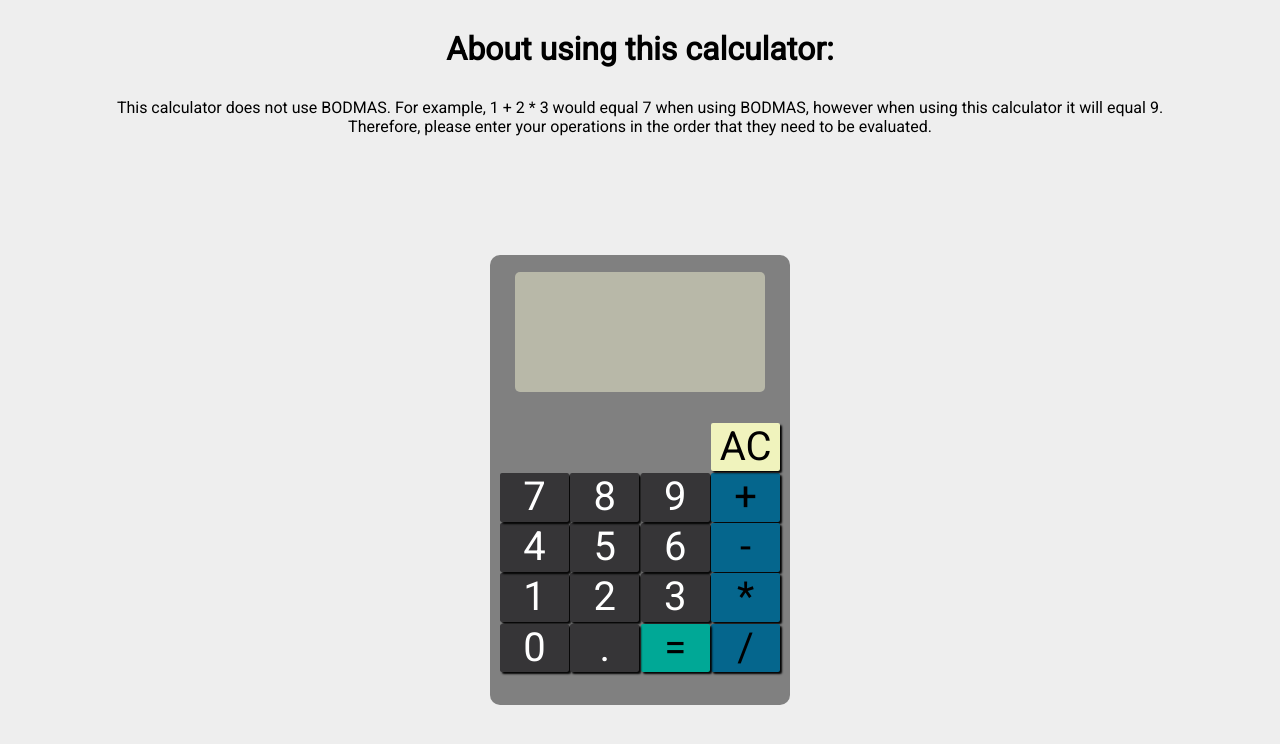
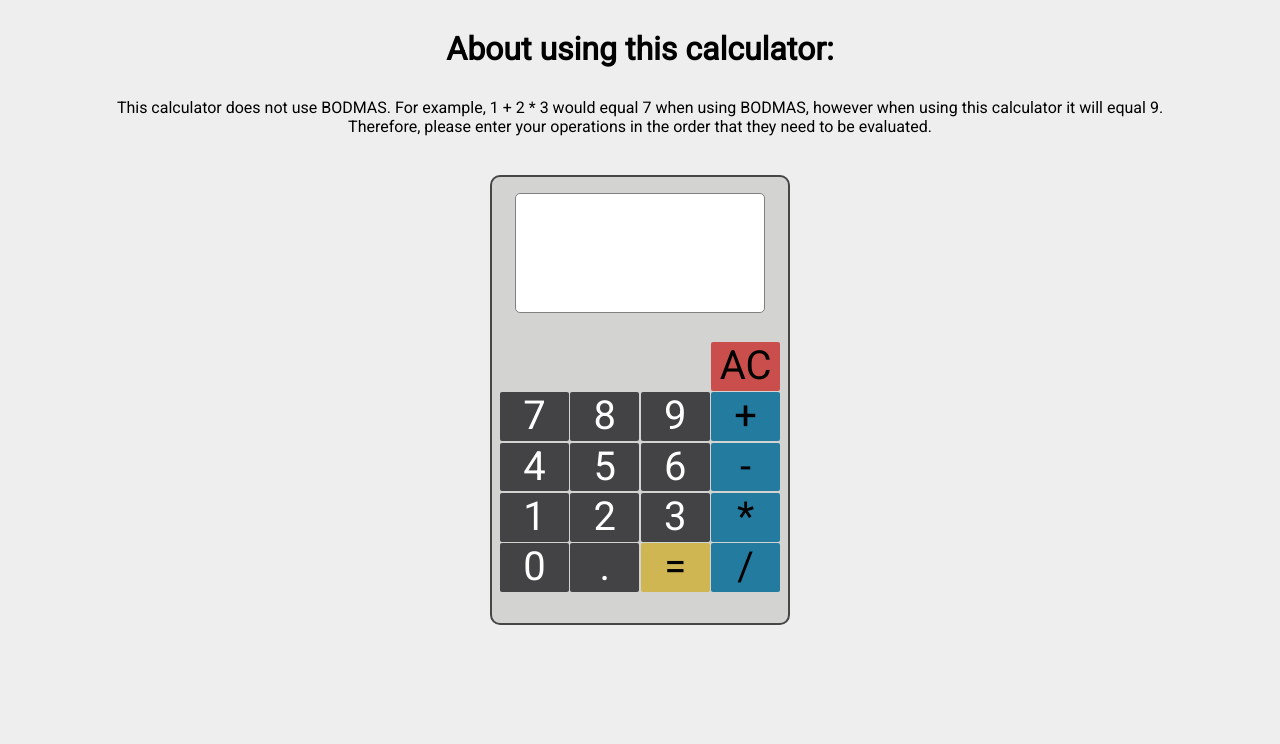
Before and after one commit to biscuitlegs/calculator, a plain HTML site: page index.html in a window 1280 px wide. Drawn offline with Linux system fonts and the light colour scheme.

Commit message:
update styling

```diff
--- a/css/style.css
+++ b/css/style.css
@@ -25,10 +25,12 @@ body, html {
 /*Calculator*/
 
 .display-container {
-    font-size: 25px;
+    border: 1px solid gray;
+    color: rgb(53, 52, 52);
+    font-size: 30px;
     padding-top: 16%;
     text-align: center;
-    background-color: #b8b8a8;
+    background-color: #ffffff;
     width: 250px;
     height: 120px;
     position: absolute;
@@ -39,54 +41,74 @@ body, html {
 }
 
 .calculator {
-    background-color: #808080;
+    border: 2px solid rgb(71, 70, 70);
+    background-color: rgb(211, 212, 209);
     height: 450px;
     width: 300px;
     position: absolute;
     left: 50%;
-    top: 60%;
+    top: 50%;
     transform: translate(-50%, -50%);
     border-radius: 10px;
 }
 
 .clear {
-    background-color: #F0F3BD;
+    background-color: rgb(202, 78, 76);
+}
+
+.clear:hover {
+    background-color: rgb(252, 97, 95);
+    cursor: pointer;
 }
 
 .clear:active {
-    background-color: rgb(139, 141, 108);
+    background-color: rgb(150, 57, 56);
 }
 
 .operator {
-    background-color: #05668D;
+    background-color: #247BA0;
+}
+
+.operator:hover {
+    background-color: rgb(45, 154, 201);
+    cursor: pointer;
 }
 
 .operator:active {
-    background-color: rgb(2, 57, 78);
+    background-color: rgb(24, 85, 110);
+    cursor: pointer;
 }
 
 .num, .decimal {
-    background-color: #363537;
+    background-color: #434244;
+    color: #ffffff;
+}
+
+.num:hover, .decimal:hover {
+    background-color: #5c5b5e;
     color: #ffffff;
 }
 
 .num:active, .decimal:active {
-    background-color: #616060;
+    background-color: #3a3939;
     color: #ffffff;
 }
 
 .equals {
-    background-color: #00A896;
+    background-color: rgb(207, 182, 82);
+}
+
+.equals:hover {
+    background-color: #FFE066;
 }
 
 .equals:active {
-    background-color: rgb(2, 117, 106);
+    background-color: rgb(153, 134, 60);
 }
 
 .btn {
     text-align: center;
     font-size: 40px;
-    box-shadow: 2px 2px 2px #000000;
     border-radius: 2px;
 }
 
```
